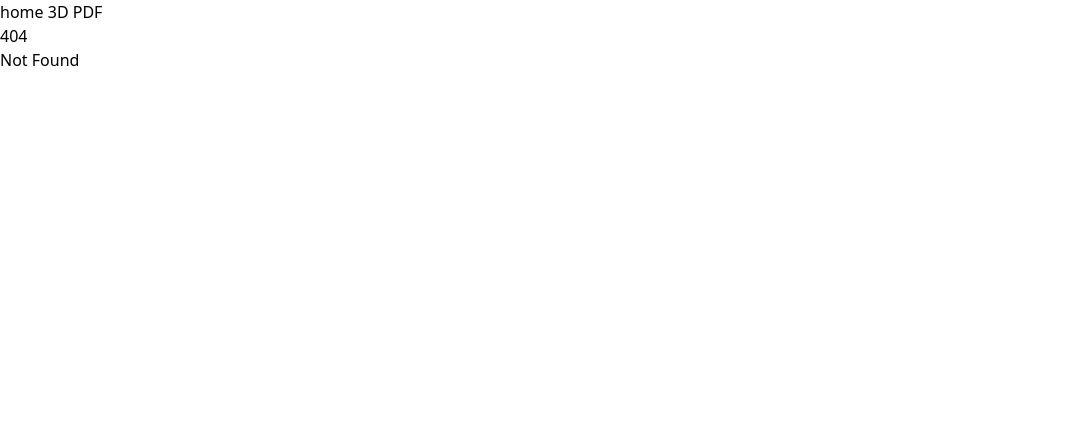
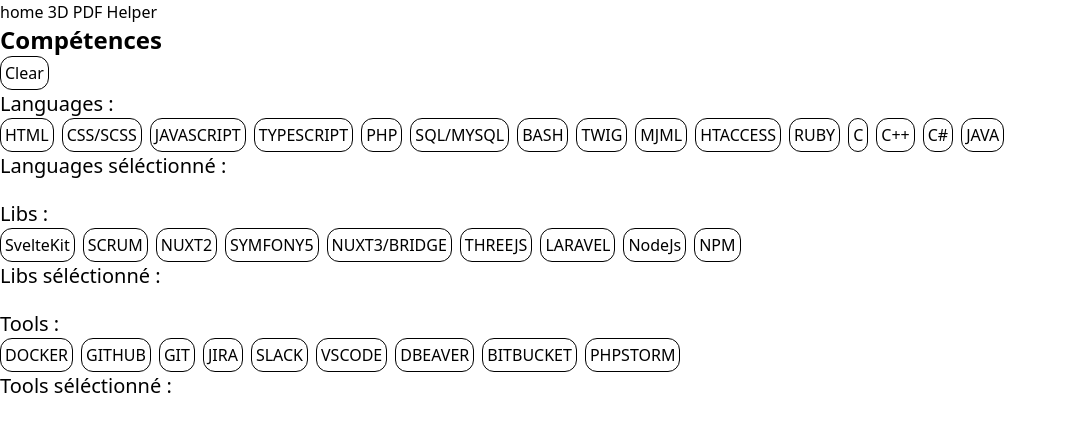
Before and after one commit to BergmannFlorian/eportfolio, a SvelteKit app: page /helper in a window 1280 px wide. Before the commit this address had no page. Shown: the top 432 px of the page, without its empty margins (0-1067 px from the left). Built offline with nearby package versions, Linux system fonts and the light colour scheme.

Commit message:
add skills

```diff
--- a/src/routes/+layout.svelte
+++ b/src/routes/+layout.svelte
@@ -9,6 +9,15 @@
     <a href="{base}/">home</a>
     <a href="{base}/3d">3D</a>
     <a href="{base}/pdf">PDF</a>
+    <a href="{base}/helper">Helper</a>
 </nav>
 
 {@render children()}
+
+<style>
+    @media print {
+        nav {
+            display: none !important;
+        }
+    }
+</style>
--- a/src/routes/+layout.ts
+++ b/src/routes/+layout.ts
@@ -4,9 +4,11 @@
 
 export async function load() {
     if (browser) {
-        const res = await fetch("cv.json");
+        const cv = await fetch("cv.json");
+        const skills = await fetch("skills.json");
         return {
-            cv: await res.json()
+            cv: await cv.json(),
+            skills: await skills.json()
         }
     } else {
         return {};
--- /dev/null
+++ b/src/routes/helper/+page.svelte
@@ -0,0 +1,82 @@
+<script lang="ts">
+    import type { Skills } from "$lib/interfaces/cv.js";
+
+    const { data } = $props();
+    const skills = $state(data.skills ? (data.skills as Skills) : null);
+
+    let langsSelected: string[] = $state([]);
+    let libsSelected: string[] = $state([]);
+    let toolsSelected: string[] = $state([]);
+
+    function clear() {
+        langsSelected = [];
+        libsSelected = [];
+        toolsSelected = [];
+    }
+</script>
+
+<h1 class="text-2xl font-bold">Compétences</h1>
+{#if skills}
+    <div class=" flex flex-col gap-y-5">
+        <div>
+            <button class="p-1 border-1 rounded-xl" onclick={() => clear()}
+                >Clear</button
+            >
+            <div class=" text-xl">Languages :</div>
+            <div class="flex gap-x-2">
+                {#each skills.langs as lang, index}
+                    <button
+                        onclick={() =>
+                            langsSelected[index]
+                                ? delete langsSelected[index]
+                                : (langsSelected[index] = lang)}
+                        class="p-1 border-1 rounded-xl"
+                    >
+                        {lang}
+                    </button>
+                {/each}
+            </div>
+            <div class=" text-xl">Languages séléctionné :</div>
+            <div>{langsSelected.join(", ")}</div>
+            <div>{Object.keys(langsSelected).join(",")}</div>
+        </div>
+        <div>
+            <div class=" text-xl">Libs :</div>
+            <div class="flex gap-x-2">
+                {#each skills.libs as lib, index}
+                    <button
+                        onclick={() =>
+                            libsSelected[index]
+                                ? delete libsSelected[index]
+                                : (libsSelected[index] = lib)}
+                        class="p-1 border-1 rounded-xl"
+                    >
+                        {lib}
+                    </button>
+                {/each}
+            </div>
+            <div class=" text-xl">Libs séléctionné :</div>
+            <div>{libsSelected.join(", ")}</div>
+            <div>{Object.keys(libsSelected).join(",")}</div>
+        </div>
+        <div>
+            <div class=" text-xl">Tools :</div>
+            <div class="flex gap-x-2">
+                {#each skills.tools as tool, index}
+                    <button
+                        onclick={() =>
+                            toolsSelected[index]
+                                ? delete toolsSelected[index]
+                                : (toolsSelected[index] = tool)}
+                        class="p-1 border-1 rounded-xl"
+                    >
+                        {tool}
+                    </button>
+                {/each}
+            </div>
+            <div class=" text-xl">Tools séléctionné :</div>
+            <div>{toolsSelected.join(", ")}</div>
+            <div>{Object.keys(toolsSelected).join(",")}</div>
+        </div>
+    </div>
+{/if}
--- a/src/routes/pdf/+page.svelte
+++ b/src/routes/pdf/+page.svelte
@@ -10,12 +10,6 @@
     const { data } = $props();
     let cv = $state(data.cv ? (data.cv as CV) : null);
 </script>
-
-<nav class="no-print">
-    <a href="/">home</a>
-    <a href="/3d">3D</a>
-    <a href="/pdf">PDF</a>
-</nav>
 
 {#if cv}
     <div class="pdf">
@@ -105,8 +99,5 @@
             background: initial;
             page-break-after: always;
         }
-        nav {
-            display: none !important;
-        }
     }
 </style>
--- a/static/cv.json
+++ b/static/cv.json
@@ -71,6 +71,35 @@
                 "Création de scripts sql pour filter/récupérer/insérer des données",
                 "Documentation de fonctionnalités"
             ],
+            "skills": {
+                "langs": [
+                    0,
+                    1,
+                    2,
+                    3,
+                    4,
+                    5,
+                    6,
+                    7,
+                    8,
+                    9
+                ],
+                "libs": [
+                    1,
+                    2,
+                    3,
+                    4
+                ],
+                "tools": [
+                    0,
+                    1,
+                    2,
+                    3,
+                    4,
+                    5,
+                    6
+                ]
+            },
             "projects": [
                 {
                     "name": "Breitling",
@@ -138,6 +167,22 @@
             "tasks": [
                 "Développement d'un système scallable de notification pour la plateforme IntrepidKnowledge"
             ],
+            "skills": {
+                "langs": [
+                    3,
+                    6
+                ],
+                "libs": [
+                    7,
+                    8
+                ],
+                "tools": [
+                    1,
+                    2,
+                    5,
+                    6
+                ]
+            },
             "projects": [
                 {
                     "name": "Système de notification par Websocket",
@@ -158,6 +203,11 @@
             "tasks": [
                 "Développement d'une application mobile Flutter basé sur la plateforme IntrepidKnowledge"
             ],
+            "skills": {
+                "langs": [],
+                "libs": [],
+                "tools": []
+            },
             "projects": [
                 {
                     "name": "Application mobile IntrepidKnowledge",
@@ -179,6 +229,11 @@
                 "Implémentation de Workflow & spécification des stratégies de tests selon la méthode Agile",
                 "Documentation et génération de documents de formation"
             ],
+            "skills": {
+                "langs": [],
+                "libs": [],
+                "tools": []
+            },
             "projects": []
         },
         {
@@ -191,6 +246,11 @@
                 "Support 1er et 2ème niveau",
                 "Installation d'OS et dépannage hardware"
             ],
+            "skills": {
+                "langs": [],
+                "libs": [],
+                "tools": []
+            },
             "projects": []
         },
         {
@@ -203,6 +263,11 @@
                 "Réception et rangement des livraisons",
                 "Responsable du poste à friture"
             ],
+            "skills": {
+                "langs": [],
+                "libs": [],
+                "tools": []
+            },
             "projects": []
         },
         {
@@ -214,6 +279,11 @@
             "tasks": [
                 "Organisation et préparation des repas pour 200 personnes en cuisine ou sur le terrain"
             ],
+            "skills": {
+                "langs": [],
+                "libs": [],
+                "tools": []
+            },
             "projects": []
         }
     ],
@@ -229,6 +299,11 @@
                 "Développement d'une application en Ruby destinée à aider les CFC 1ère année à apprendre à coder"
             ],
             "course": [],
+            "skills": {
+                "langs": [],
+                "libs": [],
+                "tools": []
+            },
             "projects": [
                 {
                     "name": "Progcraft",
@@ -261,6 +336,11 @@
                 "Mise en place d'infrastructures réseaux virtuels Linux et Windows"
             ],
             "course": [],
+            "skills": {
+                "langs": [],
+                "libs": [],
+                "tools": []
+            },
             "projects": []
         },
         {
@@ -272,6 +352,11 @@
                 "Obtention d'un diplôme A1 en Anglais et A2 en Allemand"
             ],
             "course": [],
+            "skills": {
+                "langs": [],
+                "libs": [],
+                "tools": []
+            },
             "projects": []
         },
         {
@@ -283,6 +368,11 @@
                 "Formation pour acquerir les capacité d'un responsable de ligne de production de café et de céréale"
             ],
             "course": [],
+            "skills": {
+                "langs": [],
+                "libs": [],
+                "tools": []
+            },
             "projects": []
         }
     ],
--- /dev/null
+++ b/static/skills.json
@@ -0,0 +1,41 @@
+{
+    "langs": [
+        "HTML",
+        "CSS/SCSS",
+        "JAVASCRIPT",
+        "TYPESCRIPT",
+        "PHP",
+        "SQL/MYSQL",
+        "BASH",
+        "TWIG",
+        "MJML",
+        "HTACCESS",
+        "RUBY",
+        "C",
+        "C++",
+        "C#",
+        "JAVA"
+    ],
+    "libs": [
+        "SvelteKit",
+        "SCRUM",
+        "NUXT2",
+        "SYMFONY5",
+        "NUXT3/BRIDGE",
+        "THREEJS",
+        "LARAVEL",
+        "NodeJs",
+        "NPM"
+    ],
+    "tools": [
+        "DOCKER",
+        "GITHUB",
+        "GIT",
+        "JIRA",
+        "SLACK",
+        "VSCODE",
+        "DBEAVER",
+        "BITBUCKET",
+        "PHPSTORM"
+    ]
+}
```
Also changed, not shown: src/lib/interfaces/cv.ts (+8 -0 lines).
